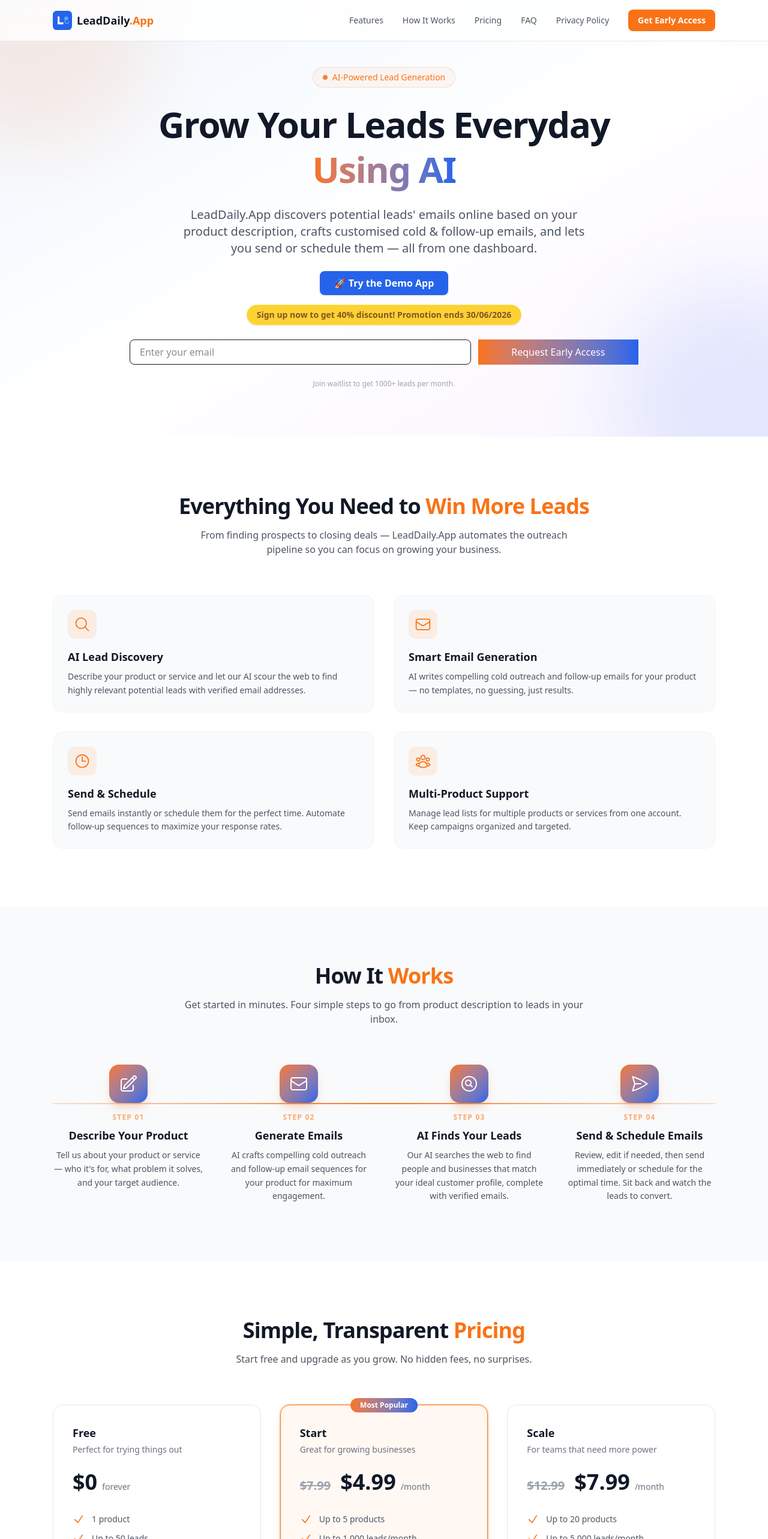
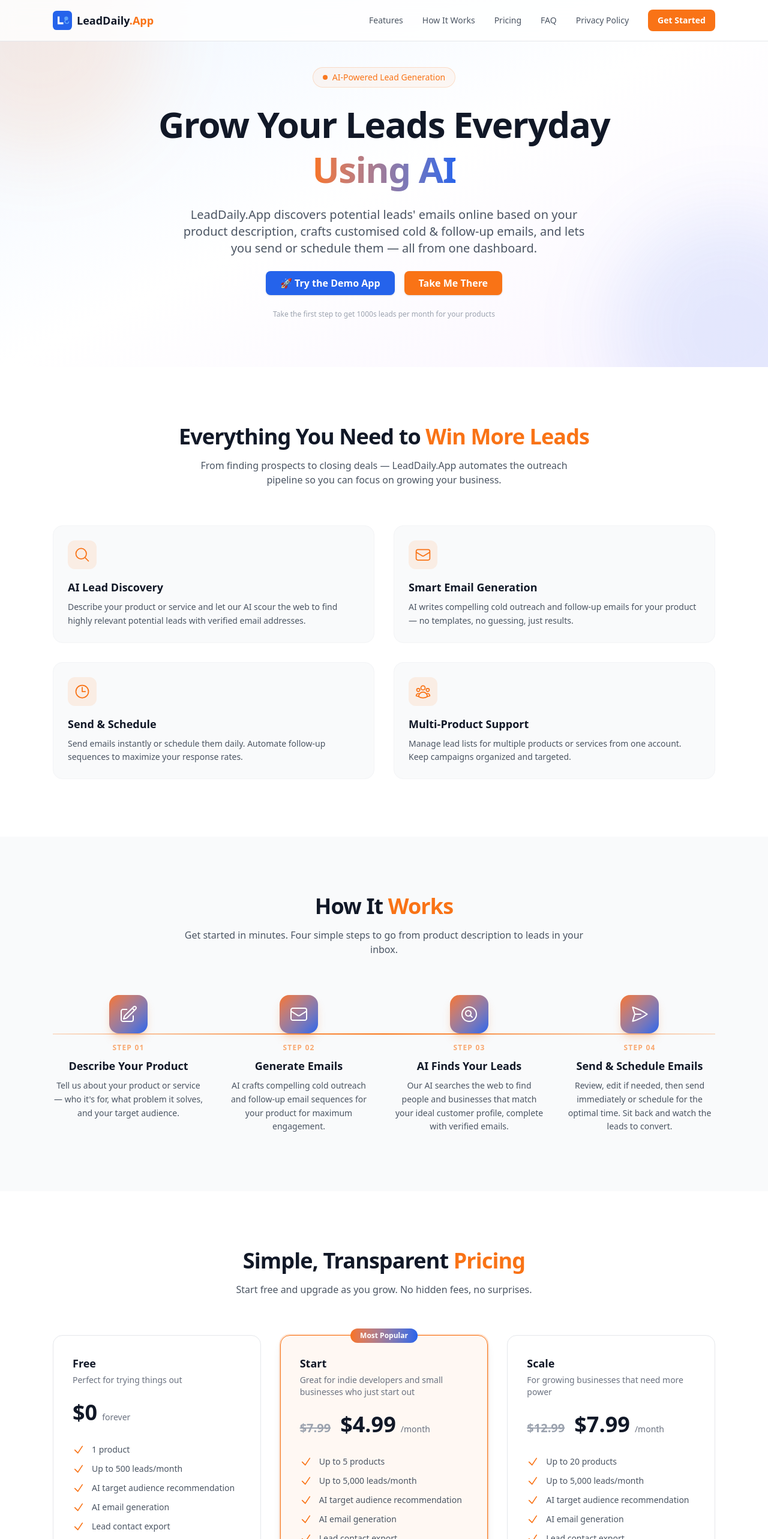
Before and after one commit to tonyvu2014/lead-simple-landing-page, a Next.js app: page / in a window 1280 px wide. Shown: the top 2566 px of the page at 60% size. Built offline with nearby package versions, Linux system fonts and the light colour scheme.

Commit message:
update homepage for launch

```diff
--- a/src/app/HomePageClient.tsx
+++ b/src/app/HomePageClient.tsx
@@ -50,10 +50,12 @@
             </a>
           ))}
           <a
-            href="#hero"
+            href="https://my.leaddaily.app"
+            target="_blank"
+            rel="noopener noreferrer"
             className="rounded-lg bg-primary px-4 py-2 text-sm font-semibold text-white transition hover:bg-primary-dark"
           >
-            Get Early Access
+            Get Started
           </a>
         </div>
 
@@ -89,11 +91,13 @@
             </a>
           ))}
           <a
-            href="#hero"
+            href="https://my.leaddaily.app"
+            target="_blank"
+            rel="noopener noreferrer"
             onClick={() => setOpen(false)}
             className="mt-2 block rounded-lg bg-primary px-4 py-2 text-center text-sm font-semibold text-white transition hover:bg-primary-dark"
           >
-            Get Early Access
+            Get Started
           </a>
         </div>
       )}
@@ -103,27 +107,6 @@
 
 /* ─── Hero ─── */
 function Hero() {
-  const [result, setResult] = useState("");
-
-  const onSubmit = async (event: React.FormEvent<HTMLFormElement>) => {
-    event.preventDefault();
-    setResult("Sending....");
-    const formData = new FormData(event.currentTarget);
-    formData.append("access_key", "5bd7df29-738b-4d2d-98e0-20e785993d5a");
-
-    const response = await fetch("https://api.web3forms.com/submit", {
-      method: "POST",
-      body: formData,
-    });
-
-    const data = await response.json();
-    if (data.success) {
-      setResult("Thank you for requesting early access! We'll keep you up to date.");
-    } else {
-      setResult("Error in submitting the form. Please try again later.");
-    }
-  };
-
   return (
     <section
       id="hero"
@@ -151,9 +134,7 @@
         </p>
 
 
-        <div className="mb-6 mt-6">
-          {/* Demo App Button */}
-          <div className="flex justify-center mb-4">
+        <div className="mb-6 mt-6 flex justify-center gap-4">
           <a
             href="https://my.leaddaily.app/leads"
             target="_blank"
@@ -162,38 +143,18 @@
           >
             🚀 Try the Demo App
           </a>
-          </div>
-          <div className="flex flex-col sm:flex-row gap-4 justify-center">
-            <div className="w-full">
-              <div className="mb-6 flex justify-center">
-                <span className="inline-block rounded-full bg-yellow-400/90 px-4 py-1.5 text-sm font-semibold text-yellow-900 border border-yellow-300 shadow-sm animate-pulse">
-                  <span className="font-bold">Sign up now to get 40% discount!</span> Promotion ends 30/06/2026
-                </span>
-              </div>
-              <form className="flex flex-col sm:flex-row gap-3 max-w-l mx-auto w-full" onSubmit={onSubmit}>
-                <input
-                  type="email"
-                  name="email"
-                  placeholder="Enter your email"
-                  className="flex-grow sm:flex-[2] px-4 py-2 rounded-lg border border-input bg-background text-foreground focus:outline-none focus:ring-2 focus:ring-primary"
-                  required
-                />
-                <button
-                  type="submit"
-                  className="sm:flex-[1] bg-gradient-to-r from-primary to-accent text-white hover:opacity-90 transition-opacity shadow-[0_10px_40px_-10px_hsl(var(--primary)/0.25)]"
+          <a
+            href="https://my.leaddaily.app"
+            target="_blank"
+            rel="noopener noreferrer"
+            className="inline-block rounded-lg bg-primary px-6 py-2 text-base font-semibold text-white shadow hover:bg-primary-dark transition-colors"
           >
-                  Request Early Access
-                </button>
-              </form>
-              {result && (
-                <p className="text-sm text-green-600 mt-4">{result}</p>
-              )}
-            </div>
-          </div>
+            Take Me There
+          </a>
         </div>
 
         <p className="mt-4 text-xs text-gray-400">
-          Join waitlist to get 1000+ leads per month.
+          Take the first step to get 1000s leads per month for your products
         </p>
       </div>
     </section>
@@ -227,7 +188,7 @@
       </svg>
     ),
     title: "Send & Schedule",
-    desc: "Send emails instantly or schedule them for the perfect time. Automate follow-up sequences to maximize your response rates.",
+    desc: "Send emails instantly or schedule them daily. Automate follow-up sequences to maximize your response rates.",
   },
   {
     icon: (
@@ -364,10 +325,10 @@
     desc: "Perfect for trying things out",
     features: [
       "1 product",
-      "Up to 50 leads",
+      "Up to 500 leads/month",
+      "AI target audience recommendation",
       "AI email generation",
       "Lead contact export",
-      "Email sending",
     ],
     cta: "Start Free",
     popular: false,
@@ -377,16 +338,16 @@
     price: "$4.99",
     originalPrice: "$7.99",
     period: "/month",
-    desc: "Great for growing businesses",
+    desc: "Great for indie developers and small businesses who just start out",
     features: [
       "Up to 5 products",
-      "Up to 1,000 leads/month",
+      "Up to 5,000 leads/month",
       "AI target audience recommendation",
       "AI email generation",
       "Lead contact export",
       "Email sending and scheduling",
-      "Product management dashboard",
-      "Priority support",
+      "Product and lead management dashboard",
+      "Email support",
     ],
     cta: "Get Started",
     popular: true,
@@ -396,7 +357,7 @@
     price: "$7.99",
     originalPrice: "$12.99",
     period: "/month",
-    desc: "For teams that need more power",
+    desc: "For growing businesses that need more power",
     features: [
       "Up to 20 products",
       "Up to 5,000 leads/month",
@@ -405,11 +366,11 @@
       "Lead contact export",
       "Email sending and scheduling",
       "Follow-up sequence",
-      "Product management dashboard",
+      "Product and lead management dashboard",
       "Use your own email domain",
       "Priority support",
     ],
-    cta: "Scale Up",
+    cta: "Get Started",
     popular: false,
   },
 ];
@@ -489,7 +450,7 @@
                     ? "bg-primary text-white shadow-sm hover:bg-primary-dark hover:shadow-md"
                     : "border border-gray-300 text-gray-700 hover:border-primary hover:text-primary"
                 }`}
-                onClick={scrollToHero}
+                onClick={p.cta === "Get Started" ? () => window.open("https://my.leaddaily.app", "_blank") : scrollToHero}
               >
                 {p.cta}
               </button>
```
Lines whose indentation alone changed are shown as unchanged.
